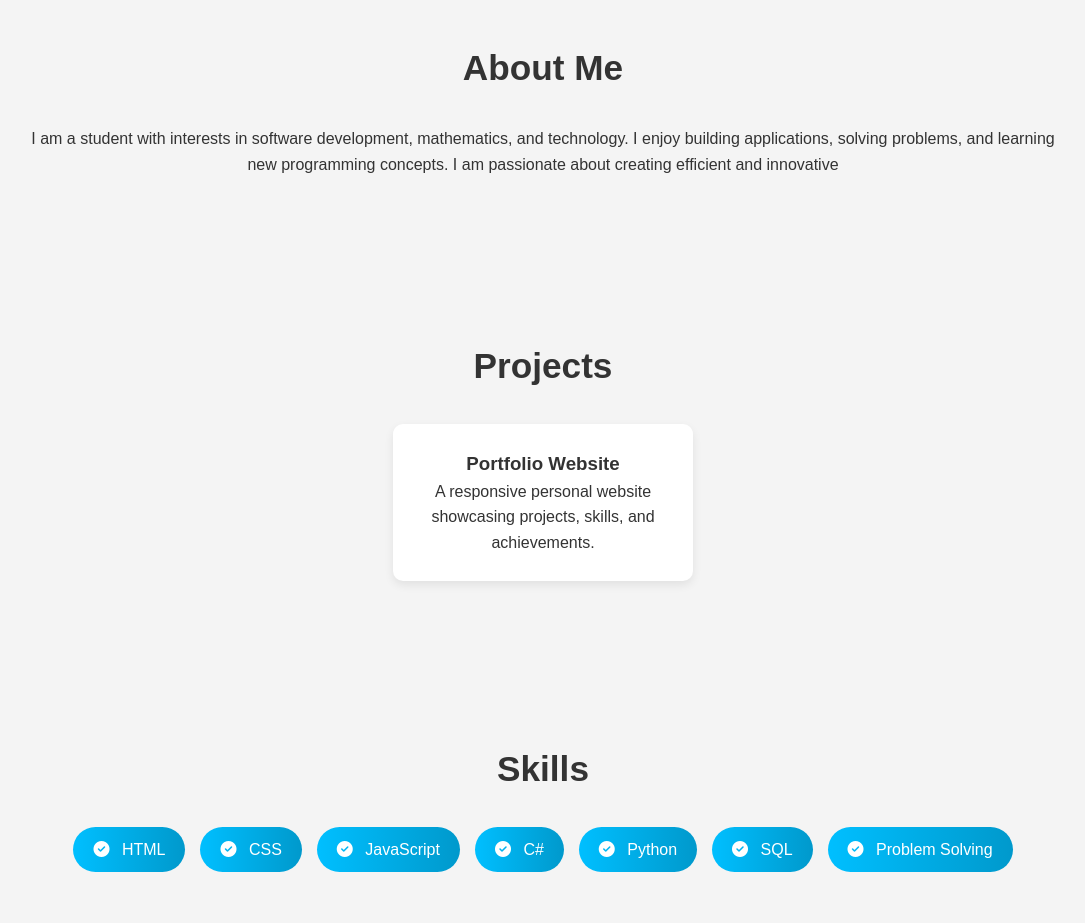
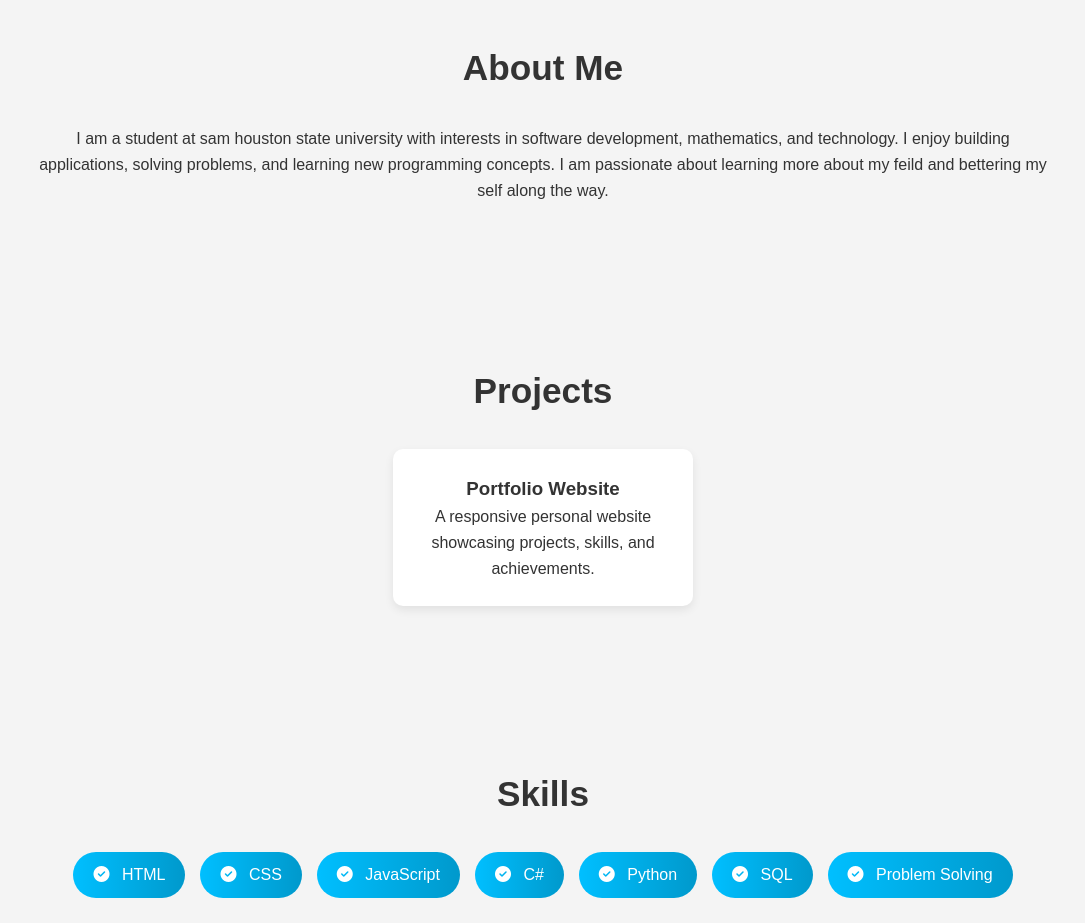
Before and after one commit to rrp034/portfolio, a plain HTML site: page index.html in a window 1280 px wide. Shown: the part 840-1763 px from the top of the page, without its empty margins (97-1182 px from the left). Drawn offline with Linux system fonts and the light colour scheme; a small style sheet from the web is missing.

Commit message:
Update index.html

```diff
--- a/index.html
+++ b/index.html
@@ -36,10 +36,11 @@
     <section id="about">
         <h2>About Me</h2>
         <p>
-            I am a student with interests in software development,
+            I am a student at sam houston state university with interests in software development,
             mathematics, and technology. I enjoy building
             applications, solving problems, and learning new programming
-            concepts. I am passionate about creating efficient and innovative
+            concepts. I am passionate about learning more about my feild and bettering my self along the way.
+
         </p>
     </section>
 
```
